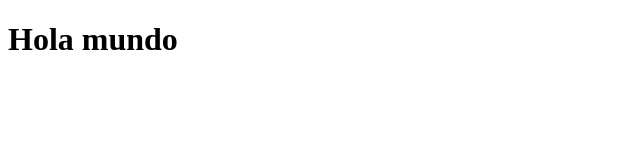
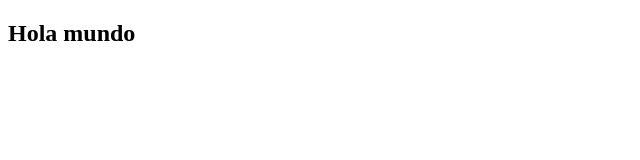
Before and after one commit to silviapg19/silviapg19.github.io, a plain HTML site: page Index.html in a window 1280 px wide. Shown: the whole page, without its empty margins (0-640 px from the left). Drawn offline with Linux system fonts and the light colour scheme.

Commit message:
Modificacion

```diff
--- a/Index.html
+++ b/Index.html
@@ -5,6 +5,6 @@
         <meta charse="UTF-8">
     </head>
     <body>
-        <h1>Hola mundo</h1>
+        <h2>Hola mundo</h2>
     </body>
 </html>
```
